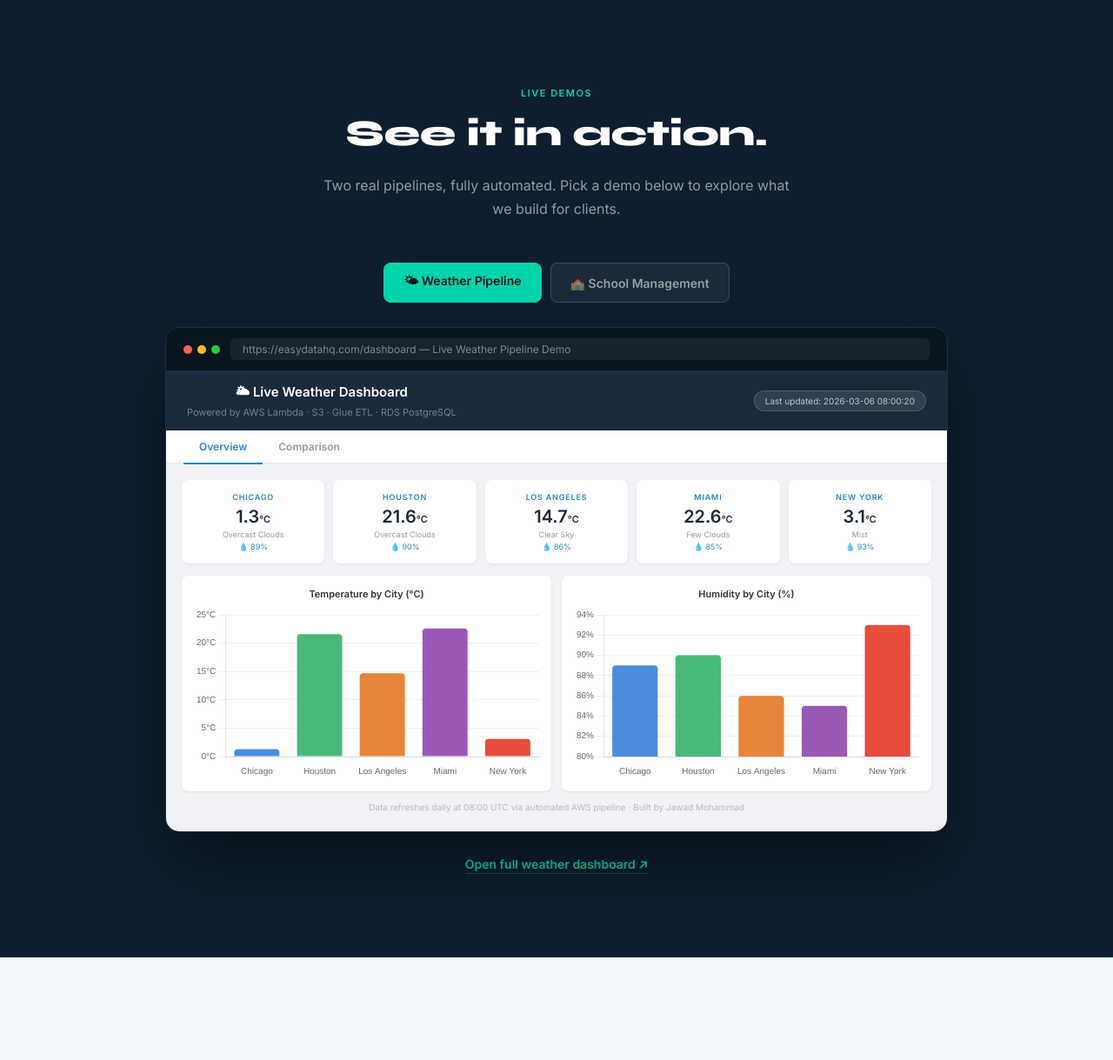
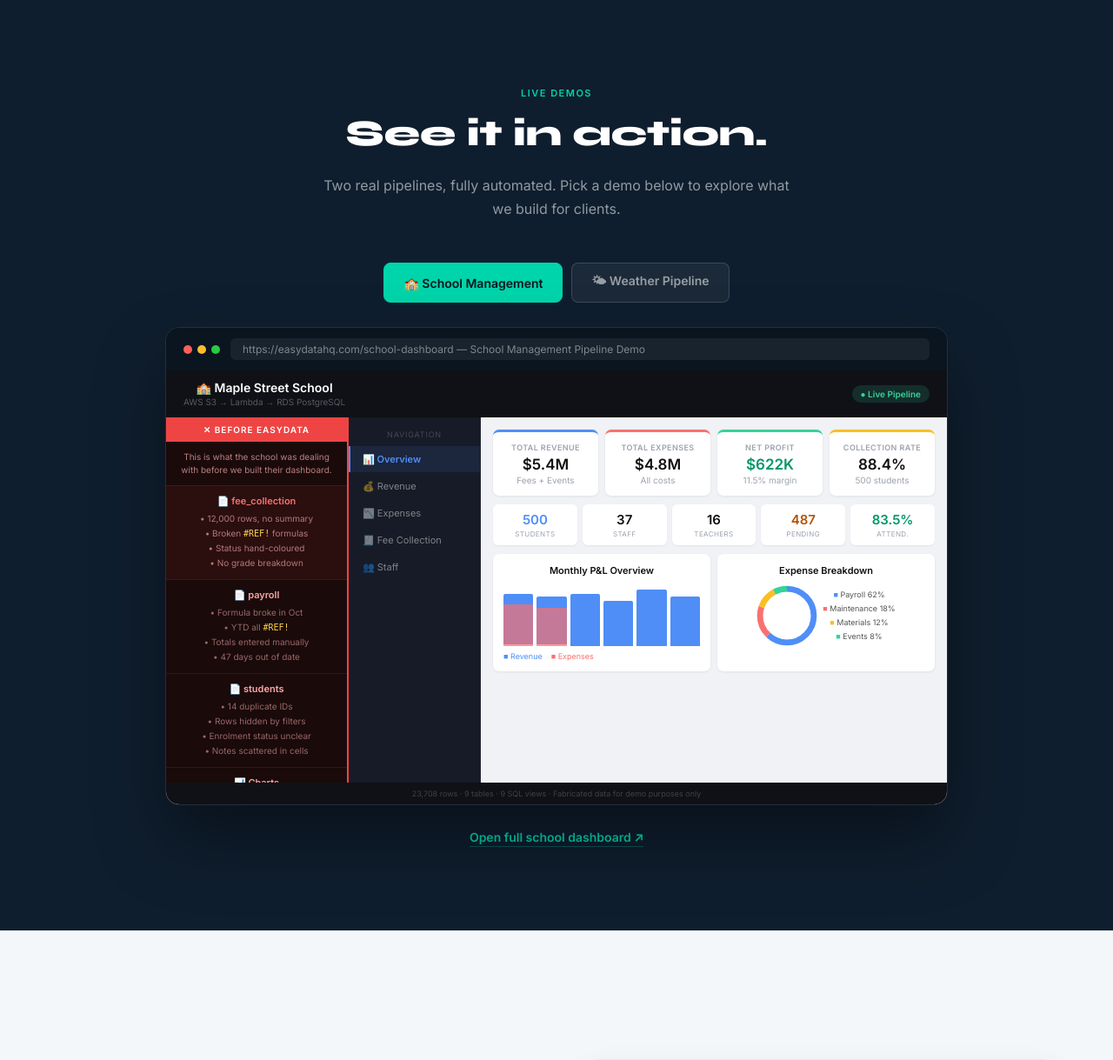
Before and after one commit to Mjawwad7/weather-app, a Flask app: page / in a window 1280 px wide. Shown: the part 3410-4629 px from the top of the page at 87% size. Run offline with Flask 3, Linux system fonts and the light colour scheme; some libraries are stand-ins or nearby versions.

Commit message:
Swap active demo buttons for school and weather

```diff
--- a/templates/landing.html
+++ b/templates/landing.html
@@ -329,11 +329,11 @@
     <p class="section-sub">Two real pipelines, fully automated. Pick a demo below to explore what we build for clients.</p>
 
     <div class="demo-switcher">
-      <button class="demo-switch-btn active" onclick="switchDemo('weather', this)">🌤 Weather Pipeline</button>
-      <button class="demo-switch-btn" onclick="switchDemo('school', this)">🏫 School Management</button>
+      <button class="demo-switch-btn active" onclick="switchDemo('school', this)">🏫 School Management</button>
+      <button class="demo-switch-btn" onclick="switchDemo('weather', this)">🌤 Weather Pipeline</button>
     </div>
 
-    <div class="demo-panel active" id="demo-weather">
+    <div class="demo-panel" id="demo-weather">
     <div class="demo-frame fade-up">
       <div class="demo-bar">
         <div class="demo-dots"><span></span><span></span><span></span></div>
@@ -444,7 +444,7 @@
     <a href="/dashboard" target="_blank" class="demo-link">Open full weather dashboard &#8599;</a>
     </div><!-- /demo-weather -->
 
-    <div class="demo-panel" id="demo-school">
+    <div class="demo-panel active" id="demo-school">
     <div class="demo-frame fade-up">
       <div class="demo-bar">
         <div class="demo-dots"><span></span><span></span><span></span></div>
@@ -460,18 +460,41 @@
               <div style="font-size:10px;color:rgba(255,255,255,0.3);margin-top:1px;">AWS S3 → Lambda → RDS PostgreSQL</div>
             </div>
           </div>
-          <div style="display:flex;align-items:center;gap:10px;">
-            <select id="sd-year" onchange="sdApplyYear()" style="background:#1e2535;color:rgba(255,255,255,0.7);border:1px solid rgba(255,255,255,0.12);border-radius:6px;padding:4px 8px;font-size:11px;outline:none;cursor:pointer;">
-              <option value="all">All Years</option>
-              <option value="2023">2023</option>
-              <option value="2024">2024</option>
-            </select>
-            <div style="background:rgba(52,211,153,0.15);color:#34d399;font-size:10px;font-weight:600;padding:4px 10px;border-radius:20px;">● Live Pipeline</div>
-          </div>
+          <div style="background:rgba(52,211,153,0.15);color:#34d399;font-size:10px;font-weight:600;padding:4px 10px;border-radius:20px;">● Live Pipeline</div>
         </div>
 
-        <!-- App body: sidebar + content -->
+        <!-- App body: before panel + sidebar + content -->
         <div style="display:flex;height:420px;overflow:hidden;">
+
+          <!-- BEFORE EASYDATA left panel -->
+          <div style="width:210px;background:#1a0a0a;border-right:2px solid #ef4444;display:flex;flex-direction:column;flex-shrink:0;overflow-y:auto;">
+            <div style="background:#ef4444;padding:8px 12px;text-align:center;">
+              <div style="font-size:10px;font-weight:800;color:#fff;letter-spacing:1px;text-transform:uppercase;">✕ Before EasyData</div>
+            </div>
+            <div style="padding:10px 12px;font-size:10px;color:rgba(255,180,180,0.7);line-height:1.5;border-bottom:1px solid rgba(239,68,68,0.2);">
+              This is what the school was dealing with before we built their dashboard.
+            </div>
+            <!-- fee_collection -->
+            <div id="lpb-fees" style="padding:10px 12px;border-bottom:1px solid rgba(239,68,68,0.15);cursor:pointer;transition:background 0.15s;background:rgba(239,68,68,0.08);" onmouseover="this.style.background='rgba(239,68,68,0.15)'" onmouseout="this.style.background='rgba(239,68,68,0.08)'">
+              <div style="font-size:11px;font-weight:700;color:#f87171;margin-bottom:5px;">📄 fee_collection</div>
+              <div style="font-size:10px;color:rgba(255,180,180,0.65);line-height:1.7;">• 12,000 rows, no summary<br>• Broken <span style="color:#fcd34d;font-family:monospace;">#REF!</span> formulas<br>• Status hand-coloured<br>• No grade breakdown</div>
+            </div>
+            <!-- payroll -->
+            <div style="padding:10px 12px;border-bottom:1px solid rgba(239,68,68,0.15);">
+              <div style="font-size:11px;font-weight:700;color:#fca5a5;margin-bottom:5px;">📄 payroll</div>
+              <div style="font-size:10px;color:rgba(255,180,180,0.55);line-height:1.7;">• Formula broke in Oct<br>• YTD all <span style="color:#fcd34d;font-family:monospace;">#REF!</span><br>• Totals entered manually<br>• 47 days out of date</div>
+            </div>
+            <!-- students -->
+            <div style="padding:10px 12px;border-bottom:1px solid rgba(239,68,68,0.15);">
+              <div style="font-size:11px;font-weight:700;color:#fca5a5;margin-bottom:5px;">📄 students</div>
+              <div style="font-size:10px;color:rgba(255,180,180,0.55);line-height:1.7;">• 14 duplicate IDs<br>• Rows hidden by filters<br>• Enrolment status unclear<br>• Notes scattered in cells</div>
+            </div>
+            <!-- charts -->
+            <div style="padding:10px 12px;">
+              <div style="font-size:11px;font-weight:700;color:#fca5a5;margin-bottom:5px;">📊 Charts</div>
+              <div style="font-size:10px;color:rgba(255,180,180,0.55);line-height:1.7;">• Unlabelled axes<br>• Wrong source ranges<br>• Nobody knows what<br>&nbsp;&nbsp;Series 1 or 2 means</div>
+            </div>
+          </div>
 
           <!-- Sidebar -->
           <div style="width:152px;background:#161b27;border-right:1px solid rgba(255,255,255,0.06);padding:14px 0;flex-shrink:0;overflow-y:auto;">
```
